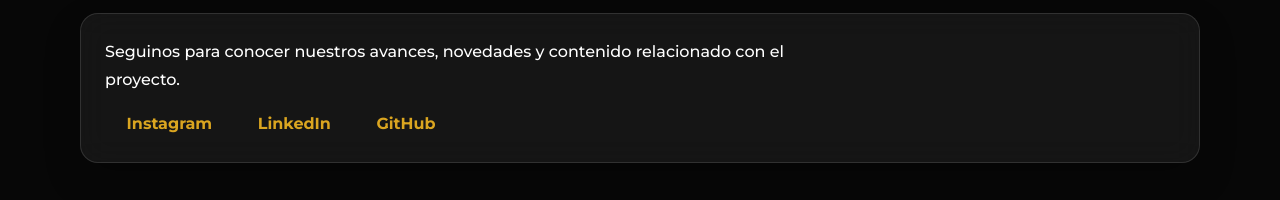
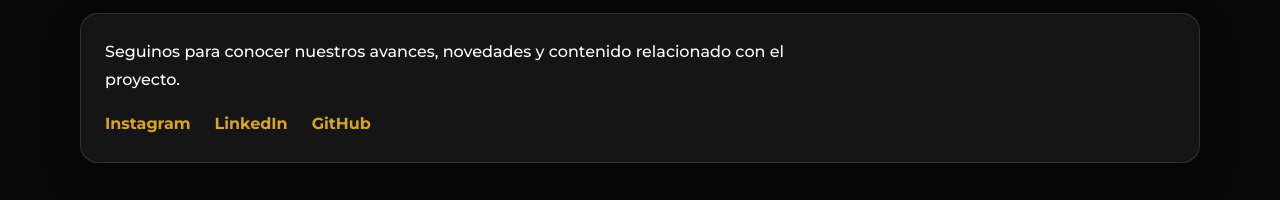
Before and after one commit to idel-bit/La-Base-CanSat, a website: page pages/contacto.html in a window 1280 px wide. Shown: the part 853-1053 px from the top of the page. Drawn offline with nearby package versions, Linux system fonts and the light colour scheme.

Commit message:
fix: ajustar redes móviles y activar formulario

```diff
--- a/pages/contacto.html
+++ b/pages/contacto.html
@@ -161,7 +161,7 @@
       >
         <h2>Escribinos</h2>
 
-        <form action="#" method="post">
+        <form action="https://formspree.io/f/myezblza" method="post">
           <div>
             <label for="nombre"> Nombre </label>
 
--- a/scss/components/_forms.scss
+++ b/scss/components/_forms.scss
@@ -12,7 +12,7 @@
 
     align-items: center;
 
-    flex-wrap: nowrap;
+    flex-wrap: wrap;
 
     gap: 0.75rem 1.5rem;
 
@@ -23,6 +23,13 @@
     list-style: none;
 
 }
+
+.redes li {
+
+    padding-left: 0;
+
+}
+
 
 .redes li::before {
 
```
Also changed, not shown: styles/styles.css.
